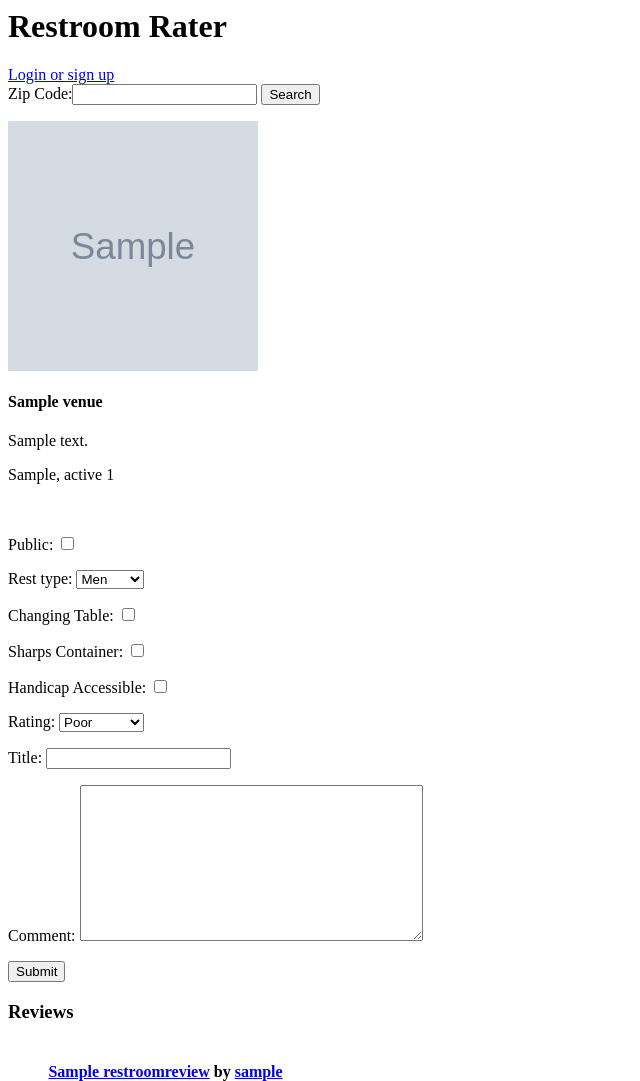
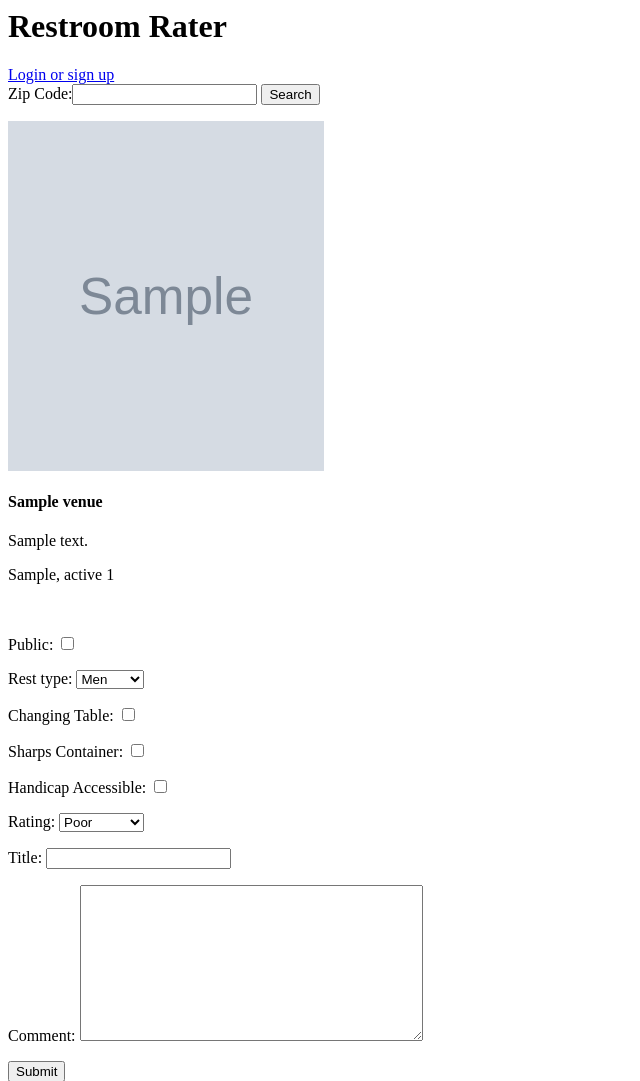
Before and after one commit to danibarstad/RestroomRater, a Django app: page /venues/detail/1/ in a window 1280 px wide. Shown: the top 1081 px of the page, without its empty margins (0-640 px from the left). Run offline with Django 3.2, Linux system fonts and the light colour scheme; tables that the repository leaves empty hold one stand-in row (values such as "Sample post"); grey boxes marked "Sample" are stand-in pictures.

Commit message:
more messing around with html/css

```diff
--- a/restroomrater/restroom_rater/static/css/style.css
+++ b/restroomrater/restroom_rater/static/css/style.css
@@ -4,6 +4,17 @@
 }
 
 .venue_images {
-    width: 250;
-    height: 250;
+    width: 25%;
+    height: 100%;
+    max-height: 350;
+    overflow: hidden;
+    /* float: left; */
 }
+
+.venue_details {
+    display: inline-block;
+}
+
+.venue_text {
+    float: right;
+}
```
